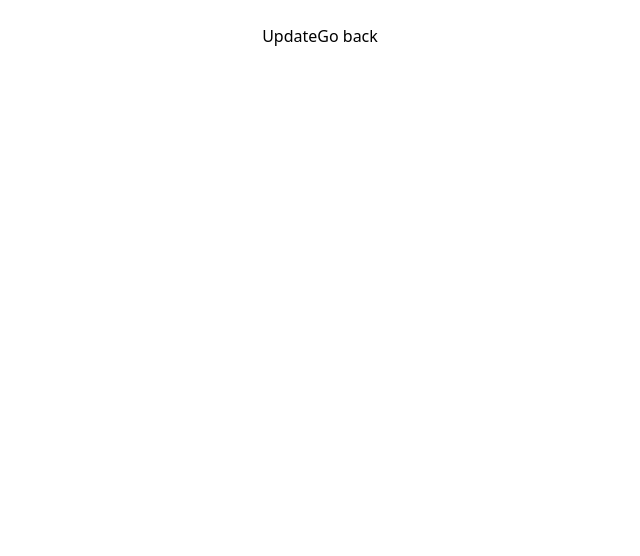
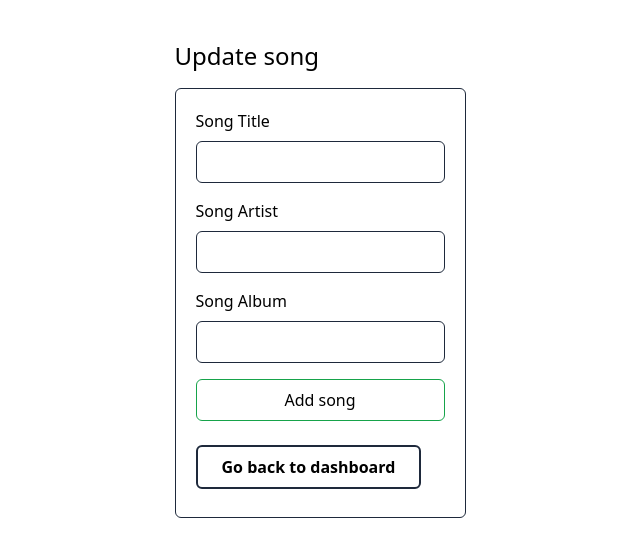
Before and after one commit to rukavain/fullstack-app, a React (Vite) app in the folder react/: page /update in a window 1280 px wide. Shown: the top 556 px of the page, without its empty margins (320-960 px from the left). Built offline with nearby package versions, Linux system fonts and the light colour scheme.

Commit message:
added update page, no functionality yet

```diff
--- a/react/src/Pages/Update.jsx
+++ b/react/src/Pages/Update.jsx
@@ -1,11 +1,95 @@
 import React from "react";
+import { useState } from "react";
+import axios from "axios";
 import { Link } from "react-router-dom";
 
 const Update = () => {
+    const [title, setTitle] = useState("");
+    const [artist, setArtist] = useState("");
+    const [album, setAlbum] = useState("");
+    const [updateMsg, setUpdateMsg] = useState("");
+    const [isHidden, setIsHidden] = useState(false);
+
+    const handleTitleChange = (e) => setTitle(e.target.value);
+    const handleArtistChange = (e) => setArtist(e.target.value);
+    const handleAlbumChange = (e) => setAlbum(e.target.value);
+
+    const updateSong = (songId) => {
+        axios
+            .put(`http://localhost:8000/api/songs/${songId}`)
+            .then((response) => {
+                console.log(response.data);
+                setUpdateMsg("Successfully updated song.");
+                setIsLoading(false);
+            })
+            .catch((error) =>
+                console.error("Error blah blah fix the code man.", error)
+            );
+        setUpdateMsg("Error updating song. Please try again.");
+    };
+
     return (
         <>
-            <h1>Update</h1>
-            <Link to="/view">Go back</Link>
+            <div className="flex flex-col justify-center items-start">
+                <h1 className="my-4 text-2xl ">Update song</h1>
+                <form className="flex flex-col border border-slate-800 rounded-md p-5 gap-4">
+                    <div className="flex justify-center items-start gap-2 flex-col">
+                        <label htmlFor="">Song Title</label>
+                        <input
+                            onChange={handleTitleChange}
+                            value={title}
+                            className="border border-slate-800 rounded-md p-2"
+                            type="text"
+                            required
+                        />
+                    </div>
+                    <div className="flex justify-center items-start gap-2 flex-col">
+                        <label htmlFor="">Song Artist</label>
+                        <input
+                            onChange={handleArtistChange}
+                            value={artist}
+                            type="text"
+                            className="border border-slate-800 rounded-md p-2"
+                            required
+                        />
+                    </div>
+                    <div className="flex justify-center items-start gap-2 flex-col">
+                        <label htmlFor="">Song Album</label>
+                        <input
+                            onChange={handleAlbumChange}
+                            value={album}
+                            type="text"
+                            className="border border-slate-800 rounded-md p-2"
+                            required
+                        />
+                    </div>
+                    <button
+                        type="button"
+                        className="border border-green-600 rounded-md py-2 px-6 hover:text-white hover:bg-green-600 transition"
+                        onClick={updateSong}
+                    >
+                        Add song
+                    </button>
+
+                    <Link to="/">
+                        <button className="text-center py-2 px-6 my-2 rounded-md border-2 border-slate-800 hover:bg-slate-800 hover:text-white font-bold transition">
+                            Go back to dashboard
+                        </button>
+                    </Link>
+                </form>
+                {updateMsg && (
+                    <button
+                        onClick={() => {
+                            setIsHidden(true);
+                        }}
+                        className={`py-2 px-7 text-slate-800 my-4 rounded-md border border-green-600 hover:bg-green-600 hover:text-white transition ${
+                            isHidden && `hidden`
+                        }`}
+                    >
+                        {updateMsg}
+                    </button>
+                )}
+            </div>
         </>
     );
 };
--- a/react/src/Pages/View.jsx
+++ b/react/src/Pages/View.jsx
@@ -34,20 +34,6 @@ const View = () => {
             });
     };
 
-    const updateSong = (songId) => {
-        axios
-            .put(`http://localhost:8000/api/songs/${songId}`)
-            .then((response) => {
-                console.log(response.data);
-                setUpdateMsg("Successfully updated song.");
-                setIsLoading(false);
-            })
-            .catch((error) =>
-                console.error("Error blah blah fix the code man.", error)
-            );
-        setUpdateMsg("Error updating song. Please try again.");
-    };
-
     const viewSong = (songId) => {
         axios
             .get(`http://localhost:8000/api/songs/${songId}`)
@@ -69,7 +55,10 @@ const View = () => {
                     </h1>
                 ) : (
                     <div>
-                        <Link to="/">
+                        <Link
+                            className="flex justify-center items-center"
+                            to="/"
+                        >
                             <Button
                                 border={"border-green-600"}
                                 name="Go back to dashboard"
@@ -95,13 +84,13 @@ const View = () => {
                                 className="border border-slate-800 rounded-md py-2 px-6 m-3"
                                 key={song.id}
                             >
-                                <div className="flex justify-around items-center gap-4">
+                                <div className="flex justify-between items-center gap-4 ">
                                     <div className="p-4">
                                         <p>Title: {song.title}</p>
                                         <p>Artist: {song.artist}</p>
                                         <p>Album: {song.album}</p>
                                     </div>
-
+                                    <div className="flex gap-2">
                                         <button
                                             onClick={() => deleteSong(song.id)}
                                             className="border border-red-600  py-2 my-2 px-4 hover:text-white rounded-xl hover:bg-red-600 transition"
@@ -115,6 +104,7 @@ const View = () => {
                                         </Link>
                                     </div>
                                 </div>
+                            </div>
                         ))}
                     </div>
                 )}
```
Lines whose indentation alone changed are shown as unchanged.
